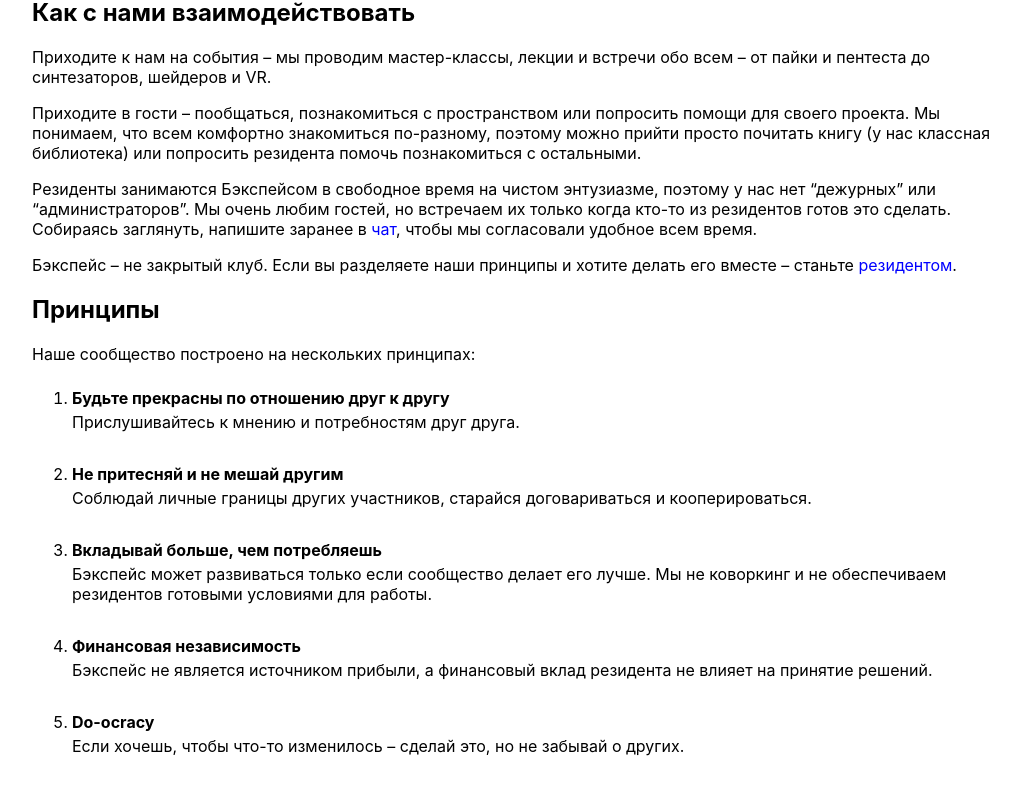
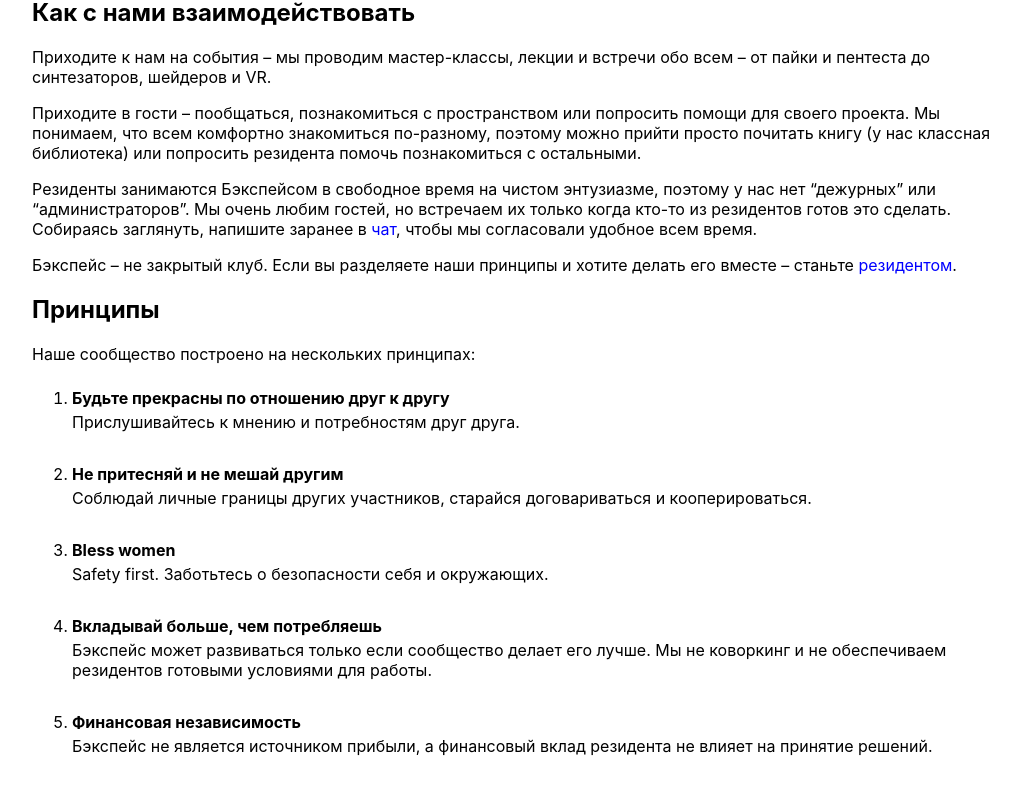
Before and after one commit to b4ck5p4c3/0x08.in, a Next.js app: page / in a window 1280 px wide. Shown: the part 353-1143 px from the top of the page, without its empty margins (128-1148 px from the left). Built offline with nearby package versions, Linux system fonts and the light colour scheme; a web font is replaced by a local one.

Commit message:
add entry to article

```diff
--- a/src/pages/Home/Home.tsx
+++ b/src/pages/Home/Home.tsx
@@ -64,6 +64,10 @@
           <li>
             <b>Не притесняй и не мешай другим</b>
             <p>Соблюдай личные границы других участников, старайся договариваться и кооперироваться.</p>
+          </li>
+          <li>
+            <b>Bless women</b>
+            <p>Safety first. Заботьтесь о безопасности себя и окружающих.</p>
           </li>
           <li>
             <b>Вкладывай больше, чем потребляешь</b>
```
